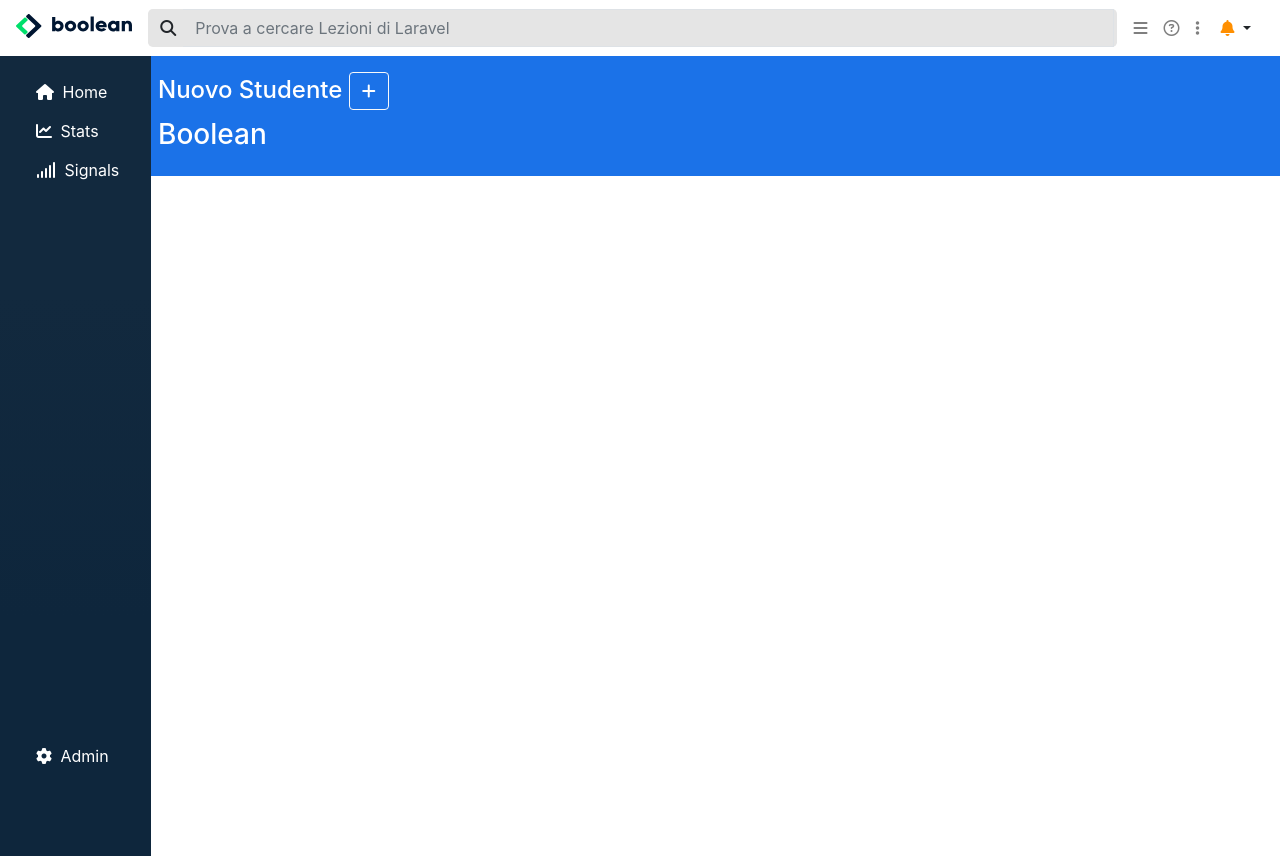
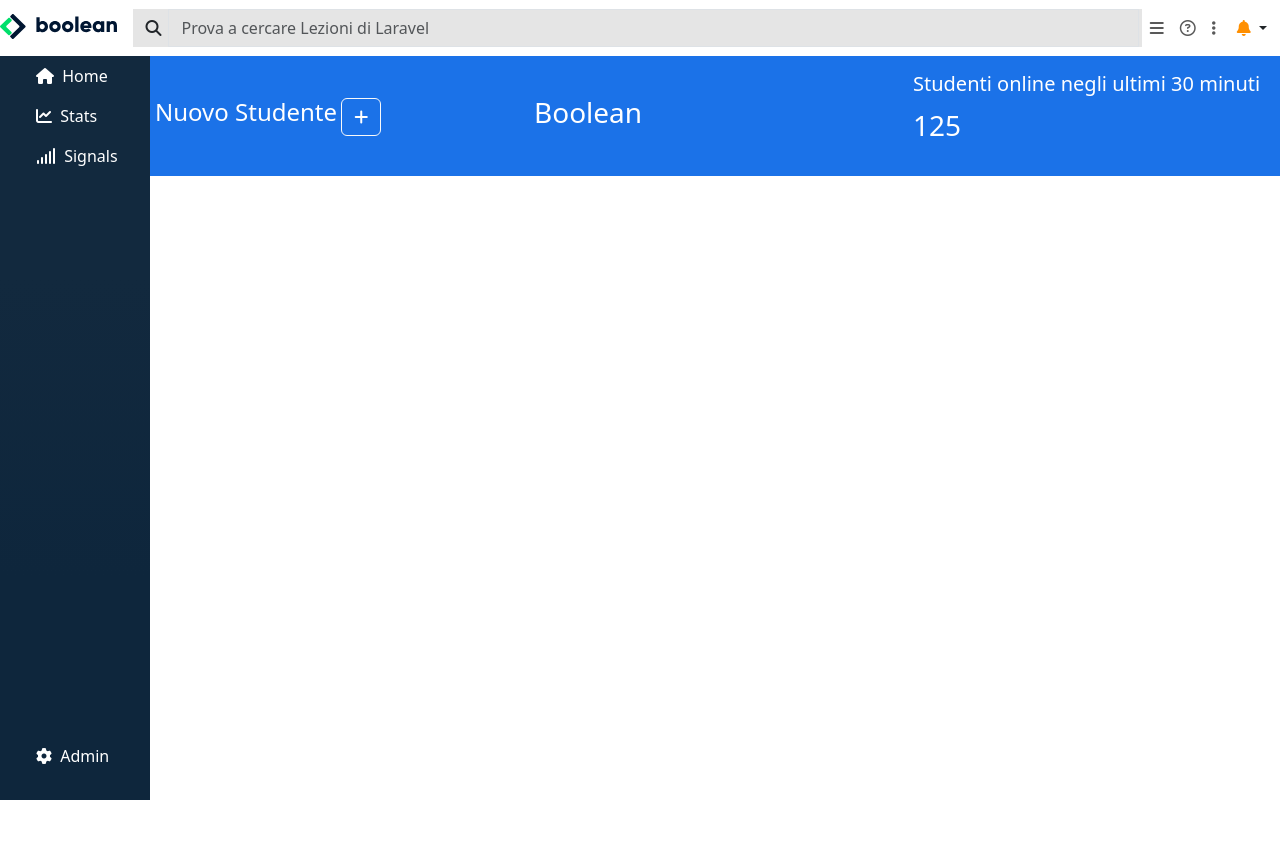
Before and after one commit to albim360/html-css-bootstrap-dashboard, a plain HTML site: page index.html in a window 1280 px wide. Drawn offline with nearby package versions, Linux system fonts and the light colour scheme.

Commit message:
FIX navbar dropdown menui + offcanvas button

```diff
--- a/css/app.css
+++ b/css/app.css
@@ -66,7 +66,7 @@ section.bg-blue > .container {
 
 
 .sidebar {
-    height: 100vh;
+    height: calc(100vh - 56px);
     z-index: 999;
   }
 
@@ -75,6 +75,13 @@ section.bg-blue > .container {
 a.btn.list-group-item:hover {
     background-color: rgb(190, 190, 190)!important;
     max-width: 130px;
+    cursor: pointer;
+}
+
+
+/* SECTION PRINCIPALE */
+section.bg-blue .btn:hover {
+    background-color: rgb(238, 235, 235)!important;
     cursor: pointer;
 }
 
--- a/index.html
+++ b/index.html
@@ -7,7 +7,6 @@
     <title>Boolean</title>
     <link rel="stylesheet" href="./css/app.css">
     <script src="https://kit.fontawesome.com/0f02baec12.js" crossorigin="anonymous"></script>
-    <script src="https://code.jquery.com/jquery-3.2.1.slim.min.js" integrity="sha384-KJ3o2DKtIkvYIK3UENzmM7KCkRr/rE9/Qpg6aAZGJwFDMVNA/GpGFF93hXpG5KkN" crossorigin="anonymous"></script>
     <link href="https://cdn.jsdelivr.net/npm/bootstrap@5.3.0-alpha1/dist/css/bootstrap.min.css" rel="stylesheet" integrity="sha384-GLhlTQ8iRABdZLl6O3oVMWSktQOp6b7In1Zl3/Jr59b6EGGoI1aFkw7cmDA6j6gD" crossorigin="anonymous">
 </head>
 <body>
@@ -48,13 +47,13 @@
                 </ul>
             </div>
             <div>
-                <ul class="navbar-nav">
+                <ul class="navbar-nav dropdown-menu-end">
                     <li class="nav-item dropdown ">
                            <div class="dropdown">
-                               <button class="btn dropdown-toggle" type="button" id="" data-toggle="dropdown" aria-haspopup="true" aria-expanded="true">
+                               <button class="btn dropdown-toggle" type="button" data-bs-toggle="dropdown" aria-expanded="false">
                                    <i class="fa-solid fa-bell gold"></i>
                                </button>
-                               <div class="dropdown-menu dropdown-menu-right" aria-labelledby="dropdownMenuButton">
+                               <div class="dropdown-menu dropdown-menu-end" aria-labelledby="dropdownMenuButton">
                                  <a href="#" class="dropdown-item">Profilo</a>
                                  <a href="#" class="dropdown-item">Fatturazione</a>
                                  <a href="#" class="dropdown-item">Logout</a>
@@ -66,8 +65,8 @@
             </div>
         </nav>
         <nav id="sidebarMenu" class="position-fixed start-0 sidebar bg-blue-linear px-sm-2">
-         <div class="container position-sticky fs-6 m-0 p-0 ">
-           <div class="list-group list-group-flush mt-3 p-0">
+         <div class="container position-sticky fs-6 m-0 p-0 h-100">
+           <div class="list-group list-group-flush d-flex flex-column h-100">
               <a href="#" class="btn list-group-item list-group-item-action py-2 px-sm-4 ripple mc-bg-transparent text-white border-0">
                  <i class="fa-solid fa-house p-1"></i>
                 <span class="d-sm-inline-block d-none ">Home</span>
@@ -80,7 +79,7 @@
                  <i class="fa-solid fa-signal p-1"></i>
                  <span class="d-sm-inline-block d-none ">Signals</span>
              </a>
-             <a href="#" class="btn list-group-item list-group-item-action py-2 px-sm-4 ripple mc-bg-transparent max-width-130 text-white border-0 position-fixed bottom-0 mb-4">
+             <a href="#" class="btn list-group-item list-group-item-action py-2 px-sm-4 ripple mc-bg-transparent text-white border-0 bottom-0 mb-4 rounded mt-auto">
               <i class="fa-solid fa-gear p-1"></i>
               <span class="d-sm-inline-block d-none ">Admin</span>
              </a>
@@ -91,12 +90,13 @@
 
     <main class="vh-100 overflow-auto ">
         <section class="bg-blue min-height-120">
-            <div class="container">
-                <div class="row flex-sm-column">
+            <div class="container  py-3">
+                <div class="row flex-sm-column flex-md-row align-items-center">
                     <div class="col">
-                        <h4 class="white mt-3">
+                        <h4 class="white d-inline-block">
                             Nuovo Studente
-                            <button class="btn bg-blue border-light" type="button" data-bs-toggle="offcanvas" data-bs-target="#offcanvasRight" aria-controls="offcanvasRight">
+                        </h4>
+                            <button class="btn bg-transparent border-light d-inline-block" type="button" data-bs-toggle="offcanvas" data-bs-target="#offcanvasRight" aria-controls="offcanvasRight">
                                 <i class="fa-solid fa-plus white"></i>
                             </button>
                             <div class="offcanvas offcanvas-end" tabindex="-1" id="offcanvasRight" aria-labelledby="offcanvasRightLabel">
@@ -120,7 +120,6 @@
                                   </div>
                                 </div>
                               </div>
-                        </h4>
                     </div>
                     <div class="col">
                         <h3 class="white">
@@ -128,7 +127,12 @@
                         </h3>
                     </div>
                     <div class="col">
-
+                        <h5 class="white">
+                            Studenti online negli ultimi 30 minuti
+                        </h5>
+                        <p class="white fs-3 font-weight-bold">
+                            125
+                        </p>
                     </div>
                 </div>
 
@@ -136,7 +140,7 @@
 
         </section>
     </main>
-    <script src="https://cdn.jsdelivr.net/npm/popper.js@1.12.9/dist/umd/popper.min.js" integrity="sha384-ApNbgh9B+Y1QKtv3Rn7W3mgPxhU9K/ScQsAP7hUibX39j7fakFPskvXusvfa0b4Q" crossorigin="anonymous"></script>
-    <script src="https://cdn.jsdelivr.net/npm/bootstrap@4.0.0/dist/js/bootstrap.min.js" integrity="sha384-JZR6Spejh4U02d8jOt6vLEHfe/JQGiRRSQQxSfFWpi1MquVdAyjUar5+76PVCmYl" crossorigin="anonymous"></script>    <link rel="stylesheet" href="https://cdn.jsdelivr.net/npm/bootstrap@4.3.1/dist/css/bootstrap.min.css" integrity="sha384-ggOyR0iXCbMQv3Xipma34MD+dH/1fQ784/j6cY/iJTQUOhcWr7x9JvoRxT2MZw1T" crossorigin="anonymous">
+    <script src="https://cdn.jsdelivr.net/npm/bootstrap@5.3.0-alpha1/dist/js/bootstrap.bundle.min.js" integrity="sha384-w76AqPfDkMBDXo30jS1Sgez6pr3x5MlQ1ZAGC+nuZB+EYdgRZgiwxhTBTkF7CXvN" crossorigin="anonymous"></script>
 </body>
+
 </html>
```
